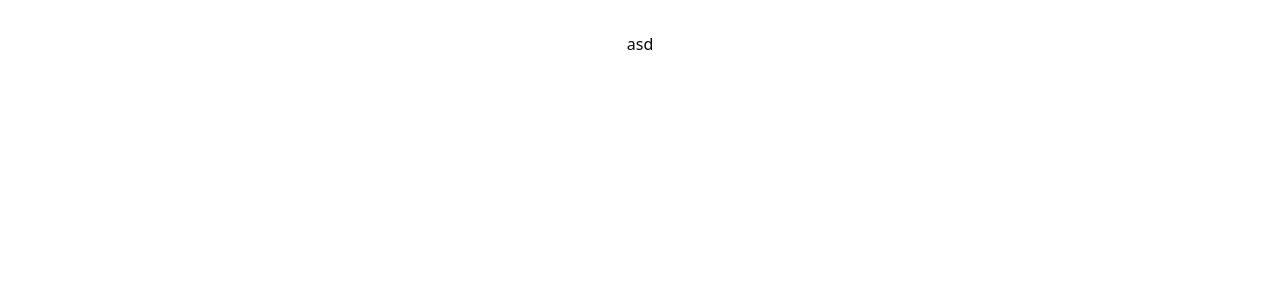
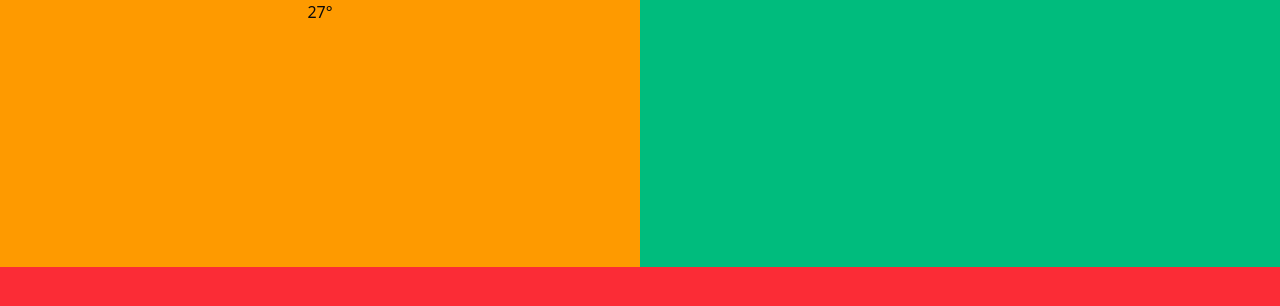
Before and after one commit to defrostedjpg/react-weather-app, a React (Vite) app: page / in a window 1280 px wide. Shown: the top 306 px of the page. Built offline with nearby package versions, Linux system fonts and the light colour scheme.

Commit message:
wire frame plan

```diff
--- a/src/App.css
+++ b/src/App.css
@@ -6,7 +6,6 @@
 #root {
   max-width: 1280px;
   margin: 0 auto;
-  padding: 2rem;
   text-align: center;
 }
 
--- a/src/App.jsx
+++ b/src/App.jsx
@@ -1,13 +1,24 @@
-import { useState } from 'react'
 import './App.css'
 
 function App() {
 
   return (
     <>
-      <p className='text-1000xl'>asd</p>
+      <div className="h-screen w-full">
+        <div className="flex flex-row bg-sky-500 h-1/3 w-full">
+          <div className="bg-amber-500 h-full w-full">
+            <div>
+              <h1>27°</h1>
+            </div>
+          </div>
+
+          <div className="bg-emerald-500 w-full h-full"></div>
+        </div>
+
+        <div className="bg-red-500 h-2/3 w-full"></div>
+      </div>
     </>
-  )
+  );
 }
 
 export default App
```
